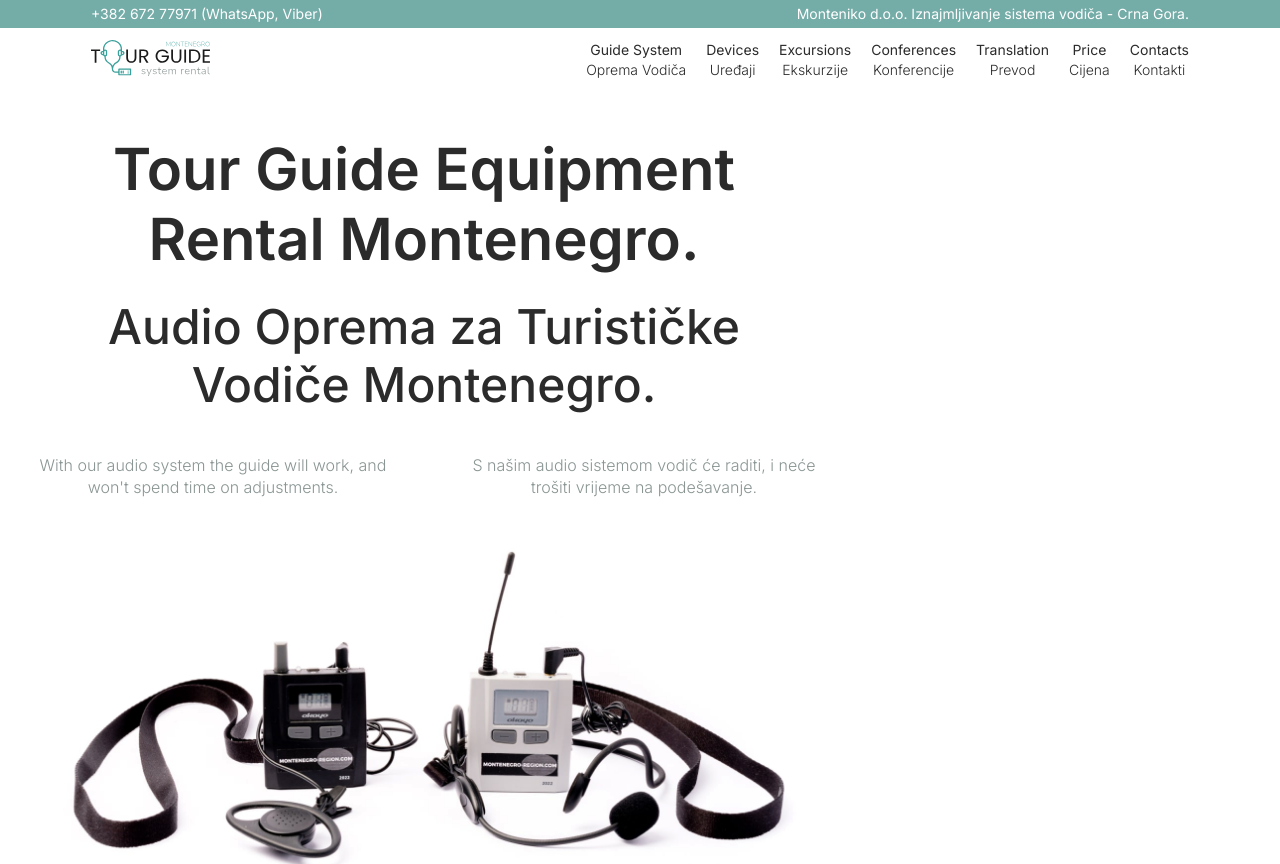
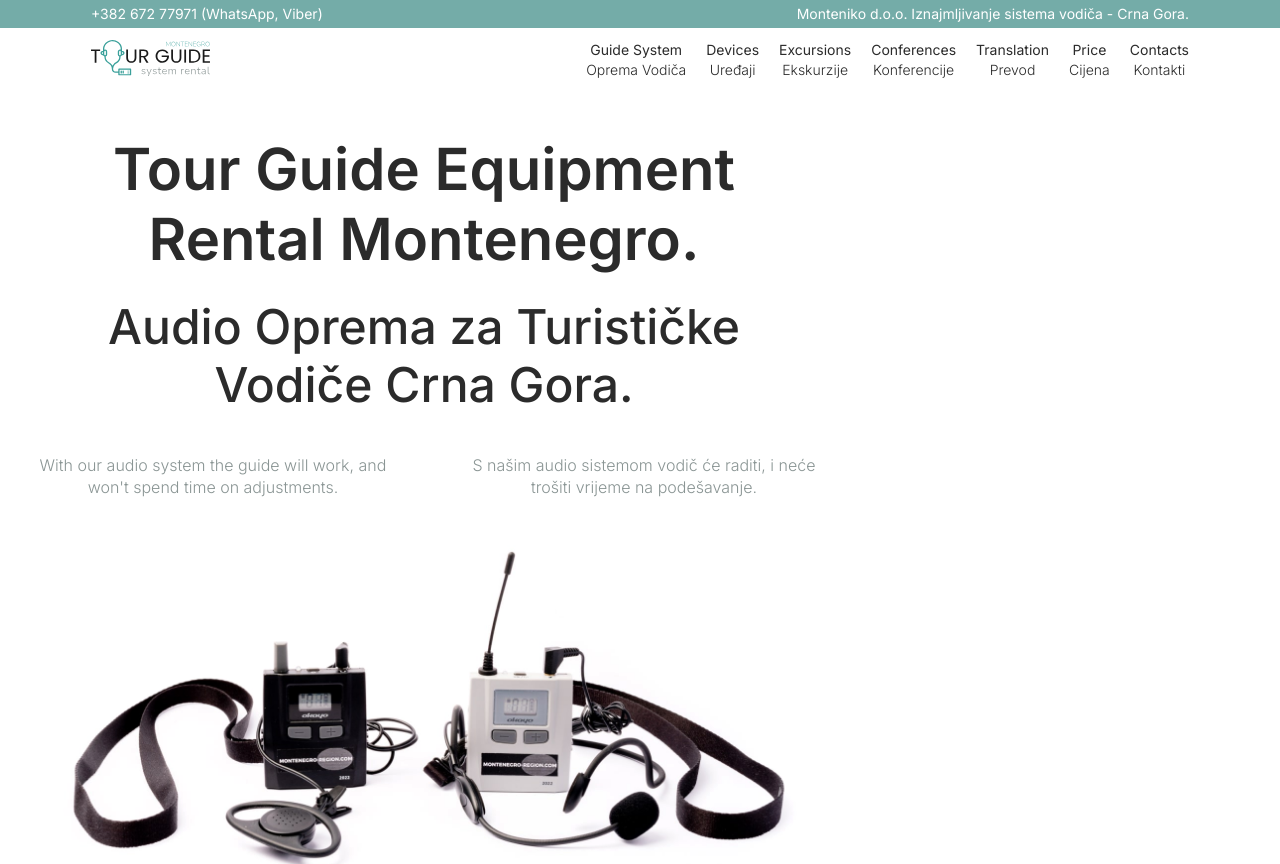
Before and after one commit to legasdev/tour-guide, a Next.js app: page / in a window 1280 px wide. Shown: the top 864 px of the page. Built offline with nearby package versions, Linux system fonts and the light colour scheme.

Commit message:
Исправил часть текста

```diff
--- a/components/screens/home/ConferenceScreen/ConferenceScreen.jsx
+++ b/components/screens/home/ConferenceScreen/ConferenceScreen.jsx
@@ -17,13 +17,7 @@ function ConferenceScreen() {
         image={articleImage}
         title="Our system is easy to conduct conferences. We offer you special headphones for long and comfortable use during the day."
         titleTranslate="Naš sistem je jednostavan za sprovođenje konferencija. Predlažemo vam specijalne slušalice za dugo i komforno korišćenje u toku dana."
-      >
-        <Article.Paragraph>
-          {"[Mne] Да ли се борите са лошим квалитетом звука, техничким потешкоћама и непродуктивним конференцијским позивима? Наш систем конференцијских позива прилагођен кориснику је ту да вам помогне. Са висококвалитетним микрофонима и контролама лаким за коришћење, наш систем обезбеђује да се сваки учесник чује јасно и без прекида.\n" +
-            "\n" +
-            "Подешавање је једноставно, а наш систем је компатибилан са широким спектром уређаја и платформи, што га чини доступним свима. Са нашим системом, можете се усредсредити на своје дискусије без бриге о техничким потешкоћама или лошем квалитету звука."}
-        </Article.Paragraph>
-      </Article>
+      />
       <DevicesKit
         title="Recommended Conference Set."
         titleTranslate="Preporučeni Set za Konferencije."
--- a/components/screens/home/ExcursionsScreen/ExcursionsScreen.jsx
+++ b/components/screens/home/ExcursionsScreen/ExcursionsScreen.jsx
@@ -9,13 +9,7 @@ function ExcursionsScreen() {
         image={articleImage}
         title="City, Bus, Ship tours."
         titleTranslate="Gradske, autobuske i plovne ekskurzije."
-      >
-        <Article.Paragraph>
-          {"[Mne] Да ли се борите са лошим квалитетом звука, техничким потешкоћама и непродуктивним конференцијским позивима? Наш систем конференцијских позива прилагођен кориснику је ту да вам помогне. Са висококвалитетним микрофонима и контролама лаким за коришћење, наш систем обезбеђује да се сваки учесник чује јасно и без прекида.\n" +
-            "\n" +
-            "Подешавање је једноставно, а наш систем је компатибилан са широким спектром уређаја и платформи, што га чини доступним свима. Са нашим системом, можете се усредсредити на своје дискусије без бриге о техничким потешкоћама или лошем квалитету звука."}
-        </Article.Paragraph>
-      </Article>
+      />
       <DevicesKit
         title="Recommended Set."
         titleTranslate="Preporučeni Set."
--- a/components/screens/home/MultilingualToursScreen/MultilingualToursScreen.jsx
+++ b/components/screens/home/MultilingualToursScreen/MultilingualToursScreen.jsx
@@ -22,13 +22,7 @@ function MultilingualToursScreen() {
           title="Our system will provide you with accurate translation during seminars and conferences. We will recommend a comfortable microphone."
           titleTranslate="Naš sistem će vam priuštiti precizan prevod tokom seminara, konferencije. Preporičićemo vam udoban mikrofon."
           reverse
-        >
-          <Article.Paragraph>
-            {"[Mne] Да ли се борите са лошим квалитетом звука, техничким потешкоћама и непродуктивним конференцијским позивима? Наш систем конференцијских позива прилагођен кориснику је ту да вам помогне. Са висококвалитетним микрофонима и контролама лаким за коришћење, наш систем обезбеђује да се сваки учесник чује јасно и без прекида.\n" +
-              "\n" +
-              "Подешавање је једноставно, а наш систем је компатибилан са широким спектром уређаја и платформи, што га чини доступним свима. Са нашим системом, можете се усредсредити на своје дискусије без бриге о техничким потешкоћама или лошем квалитету звука."}
-          </Article.Paragraph>
-        </Article>
+        />
         <DevicesKit
           title="Recommended Translator Set."
           titleTranslate="Preporučeni Set za Prevodioca."
--- a/components/screens/home/PromoScreen/PromScreen.module.less
+++ b/components/screens/home/PromoScreen/PromScreen.module.less
@@ -15,6 +15,8 @@
   flex-direction: column;
   align-items: center;
   width: 100%;
+  max-width: 42rem;
+  margin: 0 auto;
 }
 
 .description {
--- a/components/screens/home/PromoScreen/PromoScreen.jsx
+++ b/components/screens/home/PromoScreen/PromoScreen.jsx
@@ -12,7 +12,7 @@ function PromoScreen() {
     <div className={styles.main}>
       <div>
         <div className={styles.titles}>
-          <Title translate="Audio Oprema za Turističke Vodiče Montenegro.">
+          <Title translate="Audio Oprema za Turističke Vodiče Сrna Gora.">
             Tour Guide Equipment Rental Montenegro.
           </Title>
         </div>
```
